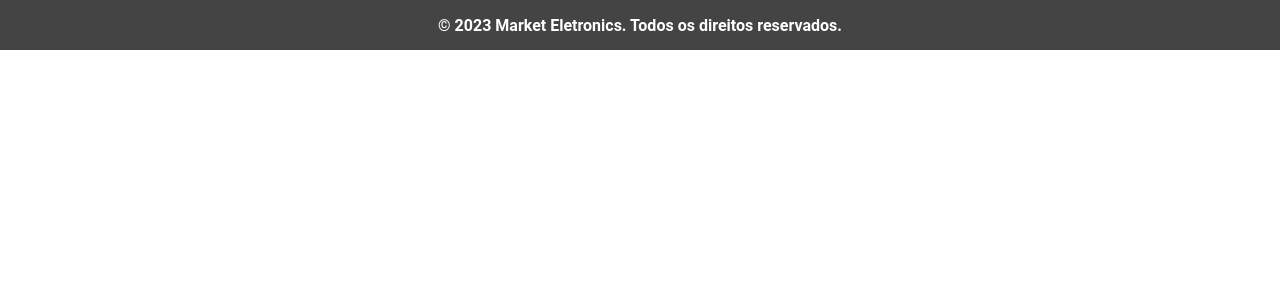
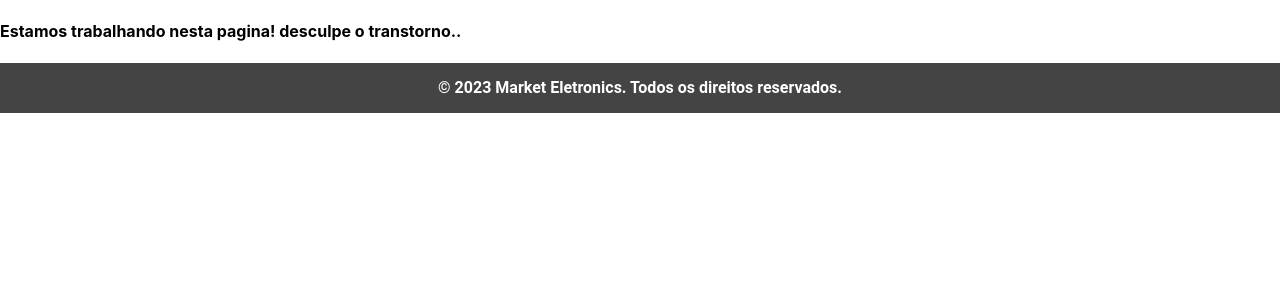
Before and after one commit to WenerRodrigo/plataforma_ecommerce, a React (Create React App) app: page /checkout in a window 1280 px wide. Shown: the top 300 px of the page. Built offline with nearby package versions, Linux system fonts and the light colour scheme.

Commit message:
feat - creating page to finalize purchase

```diff
--- a/package.json
+++ b/package.json
@@ -15,7 +15,7 @@
     "react": "^18.2.0",
     "react-dom": "^18.2.0",
     "react-icons": "^4.12.0",
-    "react-router-dom": "^6.20.1",
+    "react-router-dom": "^6.21.1",
     "react-scripts": "5.0.1",
     "react-slick": "^0.29.0",
     "slick-carousel": "^1.8.1",
--- /dev/null
+++ b/src/components/checkoutPage/index.tsx
@@ -0,0 +1,7 @@
+export const CheckoutPage = () => {
+  return (
+    <div>
+      <h4>Estamos trabalhando nesta pagina! desculpe o transtorno..</h4>
+    </div>
+  );
+};
--- a/src/routes/index.tsx
+++ b/src/routes/index.tsx
@@ -4,6 +4,7 @@ import { Header } from '../components/header';
 import { Products } from '../pages/products';
 import { About } from '../pages/about';
 import { Partner } from '../pages/partner';
+import { CheckoutPage } from '../components/checkoutPage';
 
 export const AppRoutes = () => {
     return (
@@ -14,6 +15,7 @@ export const AppRoutes = () => {
                     <Route path='/products' element={<Products />}/>
                     <Route path='/about' element={<About />}/>
                     <Route path='/partner' element={<Partner />}/>
+                    <Route path='/checkout' element={<CheckoutPage />}/>
                 </Routes>
             </BrowserRouter>
         </div>
```
Also changed, not shown: 1 other file (tests, documents, lock files or other folders).
